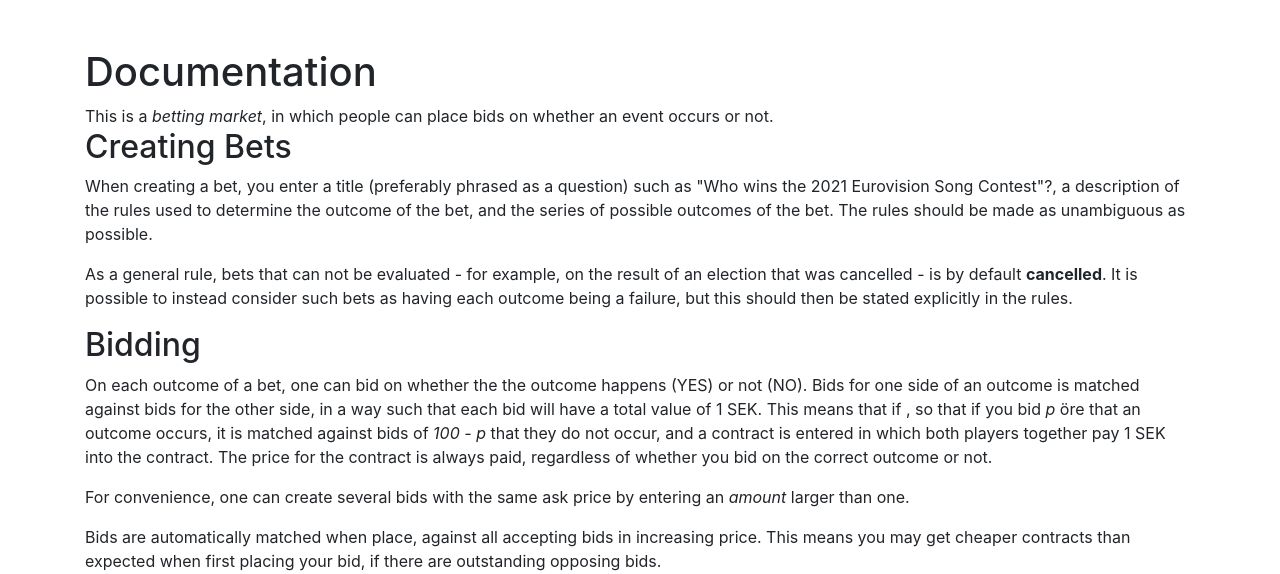
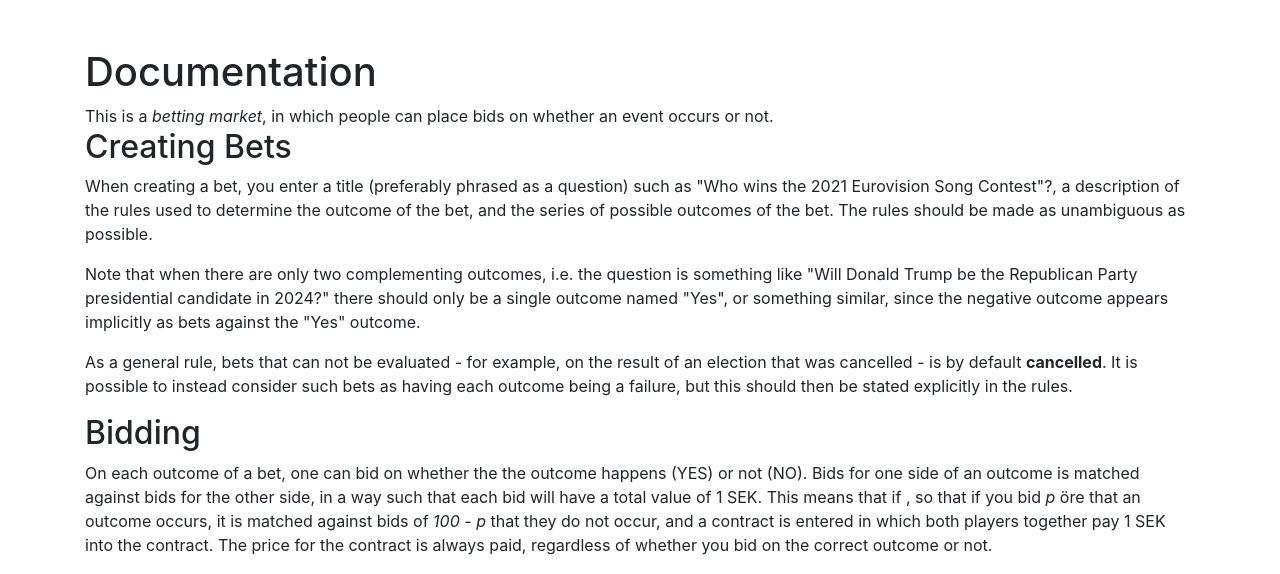
Before and after one commit to jsannemo/betomator, a Python web app: template templates/help.html in a window 1280 px wide. Shown: the part 56-630 px from the top of the page. Run offline with Jinja, Linux system fonts and the light colour scheme; the template is opened without the code that fills it, so the values that code supplies are empty; some libraries are stand-ins or nearby versions.

Commit message:
Add help paragraph on binary questions.

```diff
--- a/templates/help.html
+++ b/templates/help.html
@@ -13,6 +13,11 @@
                         When creating a bet, you enter a title (preferably phrased as a question) such as "Who wins the 2021 Eurovision Song Contest"?,
                         a description of the rules used to determine the outcome of the bet, and the series of possible outcomes of the bet.
                         The rules should be made as unambiguous as possible.
+                    <p>
+                        Note that when there are only two complementing outcomes, i.e. the question is something like
+                        "Will Donald Trump be the Republican Party presidential candidate in 2024?" there should only be a
+                        single outcome named "Yes", or something similar, since the negative outcome appears implicitly as
+                        bets against the "Yes" outcome.
                     <p>
                         As a general rule, bets that can not be evaluated - for example, on the result of an election
                         that was cancelled - is by default <strong>cancelled</strong>. It is possible to instead consider
```
